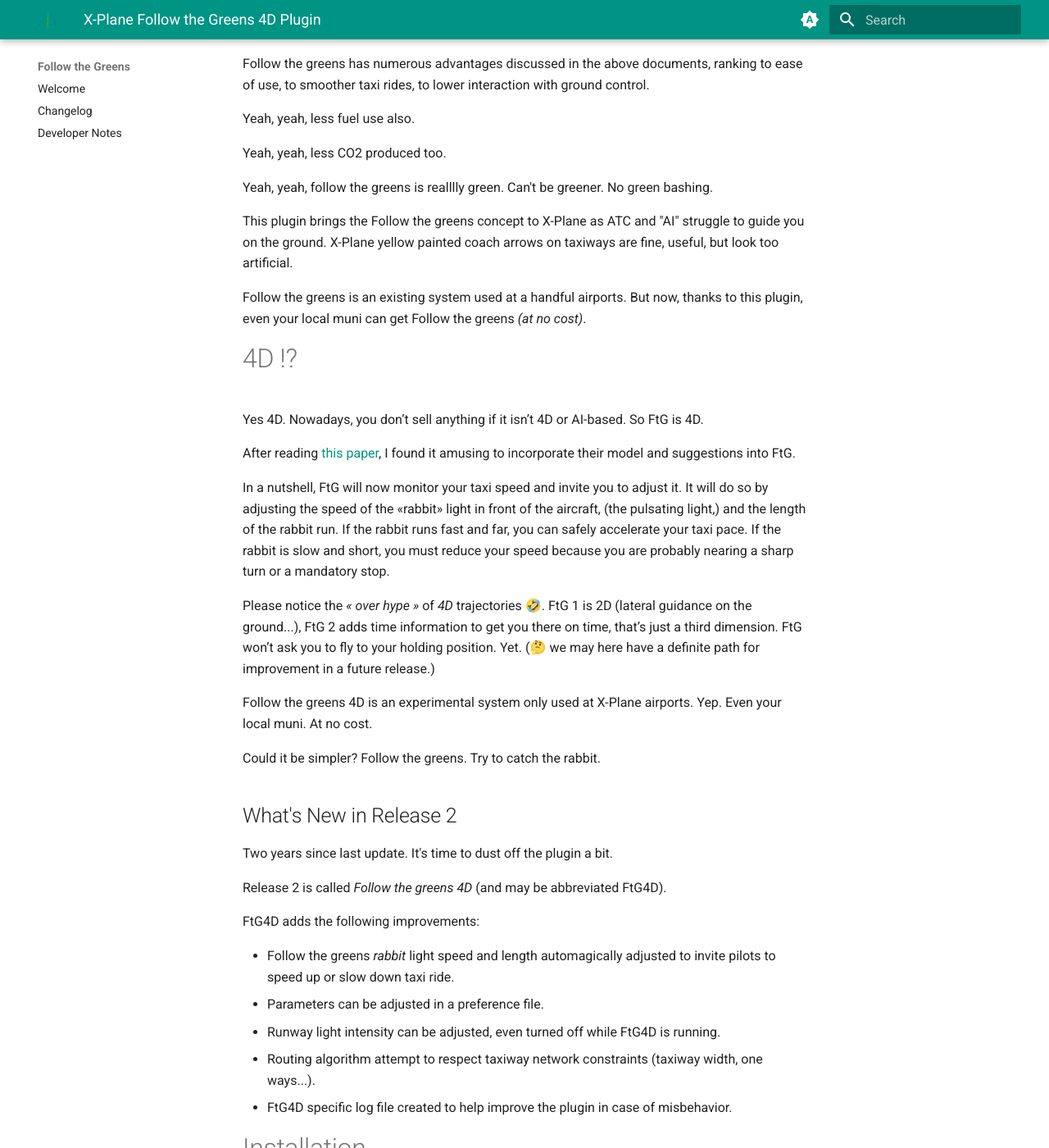
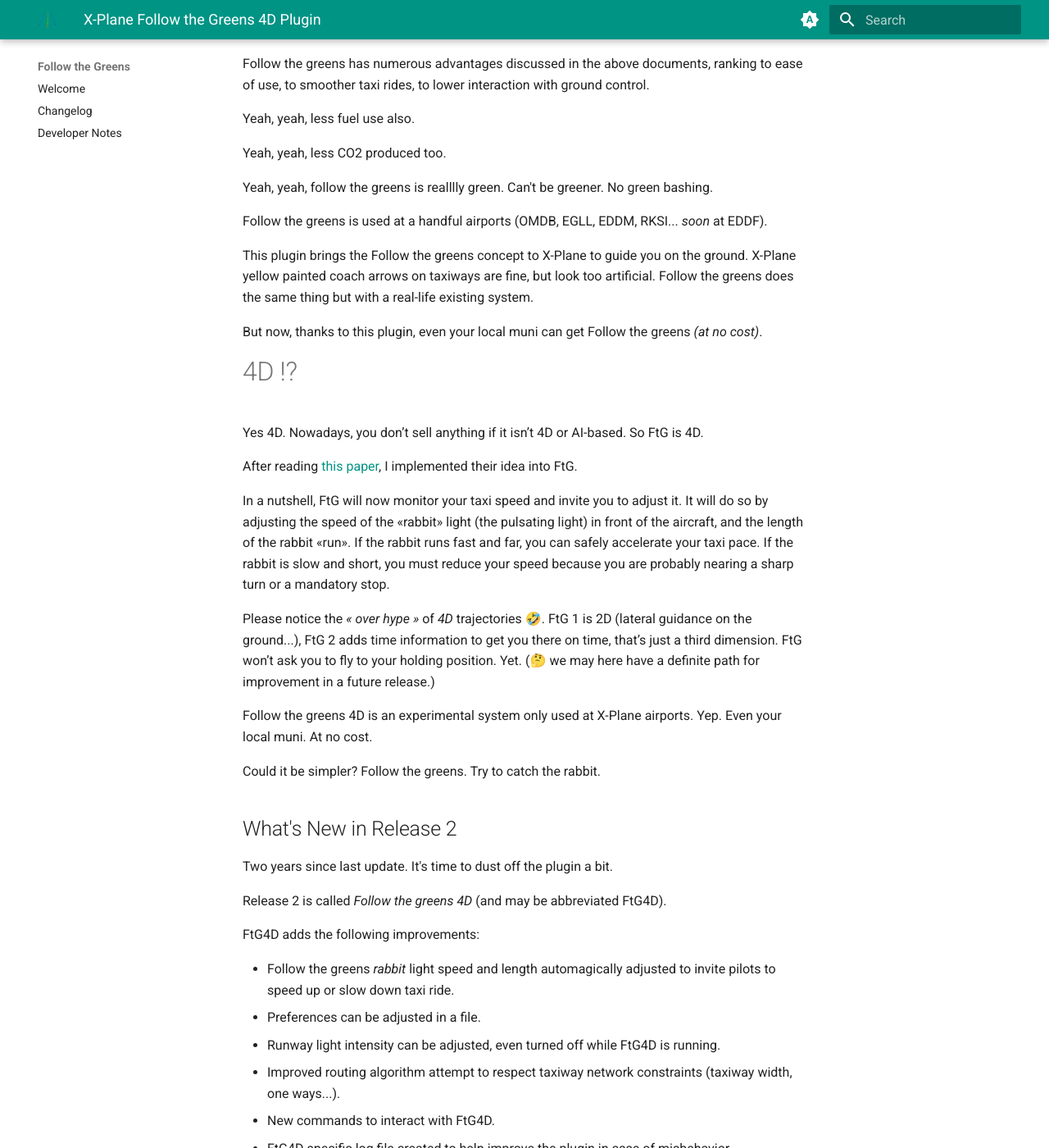
Before and after one commit to devleaks/followthegreens, an MkDocs documentation site: the page built from docs/plugin.md, in a window 1280 px wide and 1400 px high, scrolled down 775 px. Shown: the whole window at 82% size. Built offline with MkDocs 1.6.1 and Material for MkDocs 9.7.7, drawn with Linux system fonts in a browser that asks for light colours; some of the changed text lies outside the part shown.

```diff
--- a/docs/plugin.md
+++ b/docs/plugin.md
@@ -35,10 +36,12 @@
 
 Yeah, yeah, follow the greens is realllly green. Can't be greener. No green bashing.
 
-This plugin brings the Follow the greens concept to X-Plane as ATC and "AI" struggle to guide you on the ground.
-X-Plane yellow painted coach arrows on taxiways are fine, useful, but look too artificial.
+Follow the greens is used at a handful airports (OMDB, EGLL, EDDM, RKSI... _soon_ at EDDF).
 
-Follow the greens is an existing system used at a handful airports.
+This plugin brings the Follow the greens concept to X-Plane to guide you on the ground.
+X-Plane yellow painted coach arrows on taxiways are fine, but look too artificial.
+Follow the greens does the same thing but with a real-life existing system.
+
 But now, thanks to this plugin, even your local muni can get Follow the greens _(at no cost)_.
 
 
@@ -48,12 +51,11 @@
 So FtG is 4D.
 
 After reading [this paper](https://www.sciencedirect.com/science/article/pii/S0968090X19311404),
-I found it amusing to incorporate their model and suggestions into FtG.
+I implemented their idea into FtG.
 
 In a nutshell, FtG will now monitor your taxi speed and invite you to adjust it.
-It will do so by adjusting the speed of the «rabbit» light in front of the aircraft,
-(the pulsating light,)
-and the length of the rabbit run.
+It will do so by adjusting the speed of the «rabbit» light (the pulsating light) in front of the aircraft,
+and the length of the rabbit «run».
 If the rabbit runs fast and far, you can safely accelerate your taxi pace.
 If the rabbit is slow and short, you must reduce your speed because you are probably nearing a sharp turn or a mandatory stop.
 
@@ -62,9 +64,9 @@
 FtG won’t ask you to fly to your holding position. Yet.
 (🤔 we may here have a definite path for improvement in a future release.)
 
+
 Follow the greens 4D is an experimental system only used at X-Plane airports.
 Yep. Even your local muni. At no cost.
-
 
 Could it be simpler?
 Follow the greens.
@@ -80,9 +82,10 @@
 FtG4D adds the following improvements:
 
 - Follow the greens _rabbit_ light speed and length automagically adjusted to invite pilots to speed up or slow down taxi ride.
-- Parameters can be adjusted in a preference file.
+- Preferences can be adjusted in a file.
 - Runway light intensity can be adjusted, even turned off while FtG4D is running.
-- Routing algorithm attempt to respect taxiway network constraints (taxiway width, one ways...).
+- Improved routing algorithm attempt to respect taxiway network constraints (taxiway width, one ways...).
+- New commands to interact with FtG4D.
 - FtG4D specific log file created to help improve the plugin in case of misbehavior.
 
 
@@ -141,6 +144,21 @@
 It is equivalent to selecting X-Plane Plugin menu entry.
 
 
+# Help
+
+First [read the manual](https://devleaks.github.io/followthegreens/).
+
+Bug reports, comments, suggestions are always welcome.
+
+Please use the forum here (comments section),
+or the [discord server](https://discord.gg/AQjP2tWV),
+or [github issue](https://github.com/devleaks/followthegreens/issues).
+
+Taxi safely.
+
+Follow the greens.
+
+
 # Changelog
 
 ## Release 2
@@ -166,21 +184,6 @@
 Fun is priceless.
 
 
-# Help
-
-First [read the manual](https://devleaks.github.io/followthegreens/).
-
-Bug reports, comments, suggestions are always welcome.
-
-Please use the forum here (comments section),
-or the [discord server](https://discord.gg/AQjP2tWV),
-or [github issue](https://github.com/devleaks/followthegreens/issues).
-
-Taxi safely.
-
-Follow the greens.
-
-
 # Weekly digest
 
 Follow the greens is now «4D».
```
Also changed, not shown: other parts of docs/plugin.md (+3 -2 lines), docs/index.md (+20 -9 lines), docs/preferences.md (+4 -4 lines), 7 other files.
